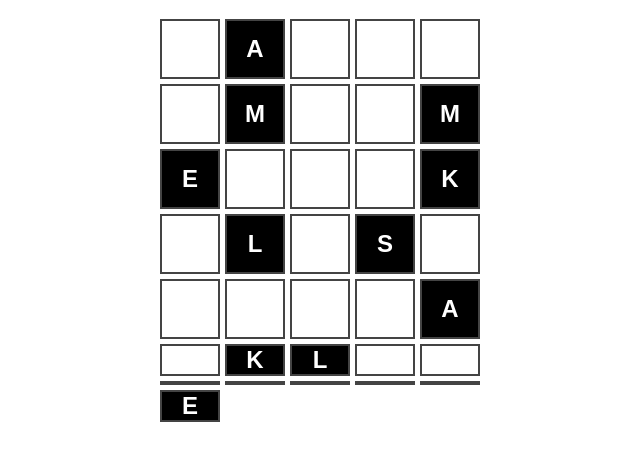
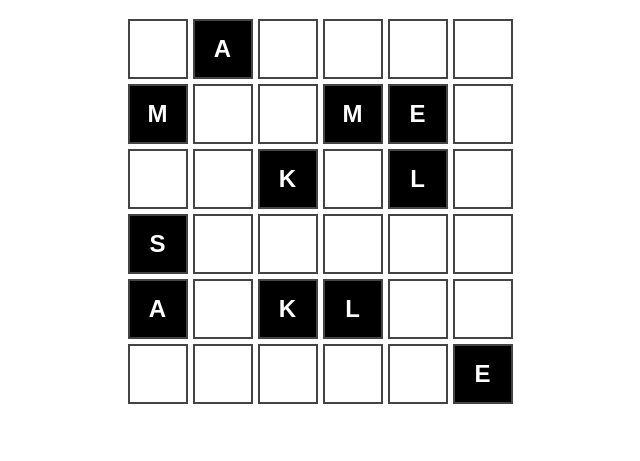
Before and after one commit to gaetanbahl/invincible-s2-game, a plain HTML site: page index.html in a window 1280 px wide. Shown: the part 61-522 px from the top of the page, without its empty margins (320-960 px from the left). Drawn offline with Linux system fonts and the light colour scheme.

Commit message:
Update style.css for 6x6 grid

```diff
--- a/style.css
+++ b/style.css
@@ -5,8 +5,8 @@ body {
 
 #grid {
   display: grid;
-  grid-template-columns: repeat(5, 60px);
-  grid-template-rows: repeat(5, 60px);
+  grid-template-columns: repeat(6, 60px);
+  grid-template-rows: repeat(6, 60px);
   gap: 5px;
   justify-content: center;
   margin-top: 20px;
```
